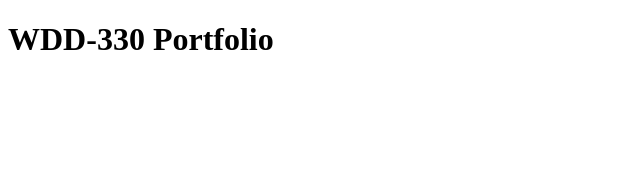
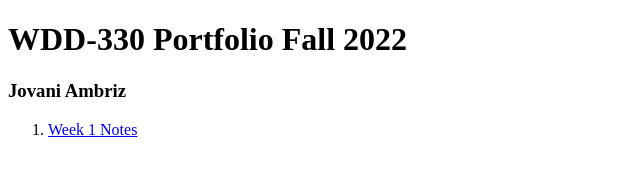
Before and after one commit to jambrizz/WDD-330, a plain HTML site: page index.html in a window 1280 px wide. Shown: the whole page, without its empty margins (0-640 px from the left). Drawn offline with Linux system fonts and the light colour scheme.

Commit message:
Portfolio revision

```diff
--- a/index.html
+++ b/index.html
@@ -6,17 +6,20 @@
     <meta http-equiv="X-UA-Compatible" content="ie=edge">
     <title>WDD-330 Portfolio</title>
     <link rel="stylesheet" href="style.css">
-    <script defer src="/main.js"></script>
+    <script src="/main.js"></script>
 </head>
 <body>
     <div>
-        <h1>WDD-330 Portfolio</h1>
-        <div id="weeks">
-            <ol>
+        <h1>WDD-330 Portfolio Fall 2022</h1>
+        <h3>Jovani Ambriz</h3>
+        <div id="assignmentsList">
+            <ol id="weeks">
 
             </ol>
         </div>
     </div>
-
+    <script>
+        displayLinks();
+    </script>
 </body>
 </html>
--- a/main.js
+++ b/main.js
@@ -1,20 +1,28 @@
+//array of links for each week
 const links = [
     {
         label: "Week 1 Notes",
-        url: "week1/index.html"
+        url: "week01/index.html"
     }
 ]
 
+//loop through the array above and create a list item for each link
 function displayLinks() {
-    const ol = document.createElement("ol");
-    for (let i = 0; i < links.length; i++) {
+    //variable to hold the list items
+    const ol = document.querySelector("#weeks");
+
+    //loop through the array
+    links.forEach( link => {
+        //create a list item
         const li = document.createElement("li");
-        const a = document.createElement("a");
-        a.setAttribute("href", links[i].url);
-        a.textContent = links[i].label;
-        li.appendChild(a);
+        //create an anchor tag
+        const href = document.createElement("a");
+        //set the href attribute
+        href.setAttribute("href", link.url);
+        //set the text label
+        href.innerText = link.label;
+
+        li.appendChild(href);
         ol.appendChild(li);
-    }
-    document.getElementById("weeks").innerHTML = ol.innerHTML;
-
+    })
 }
```
Also changed, not shown: week01/index.html (added, +16 -0 lines).
